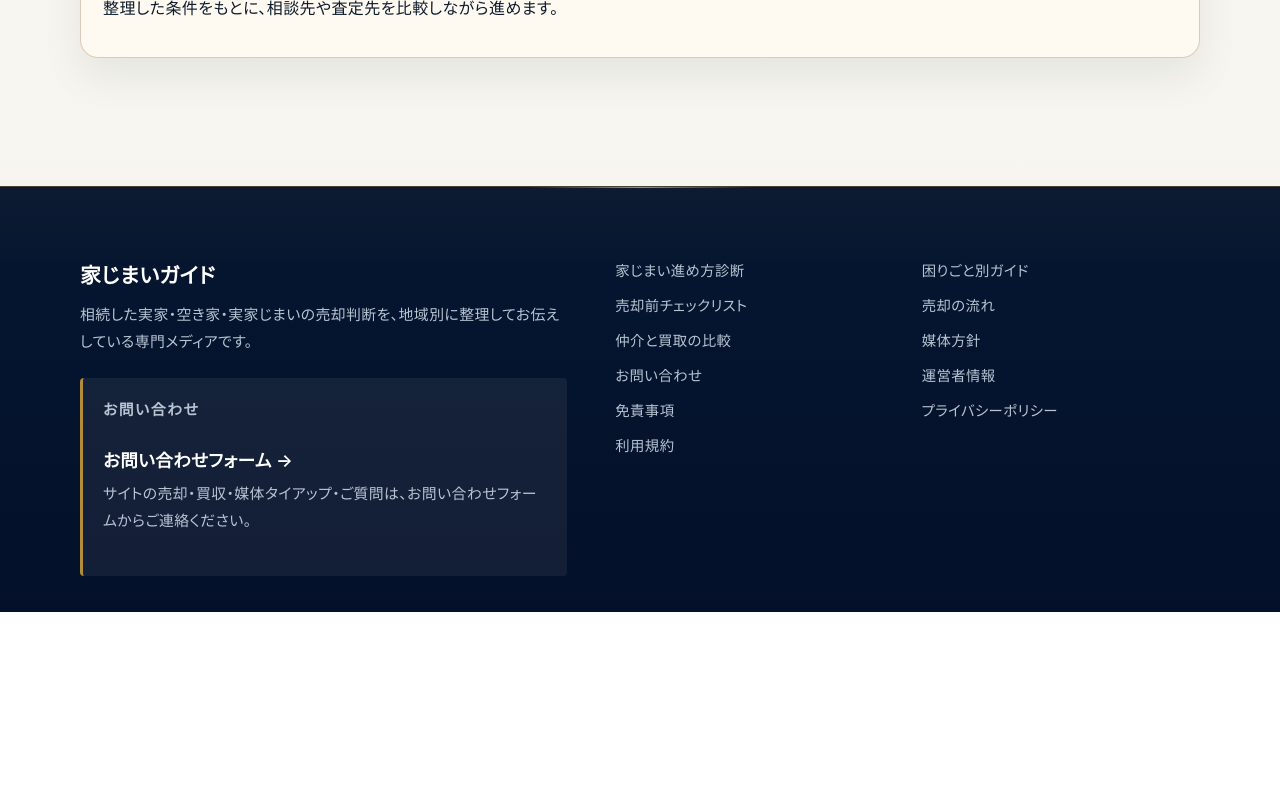
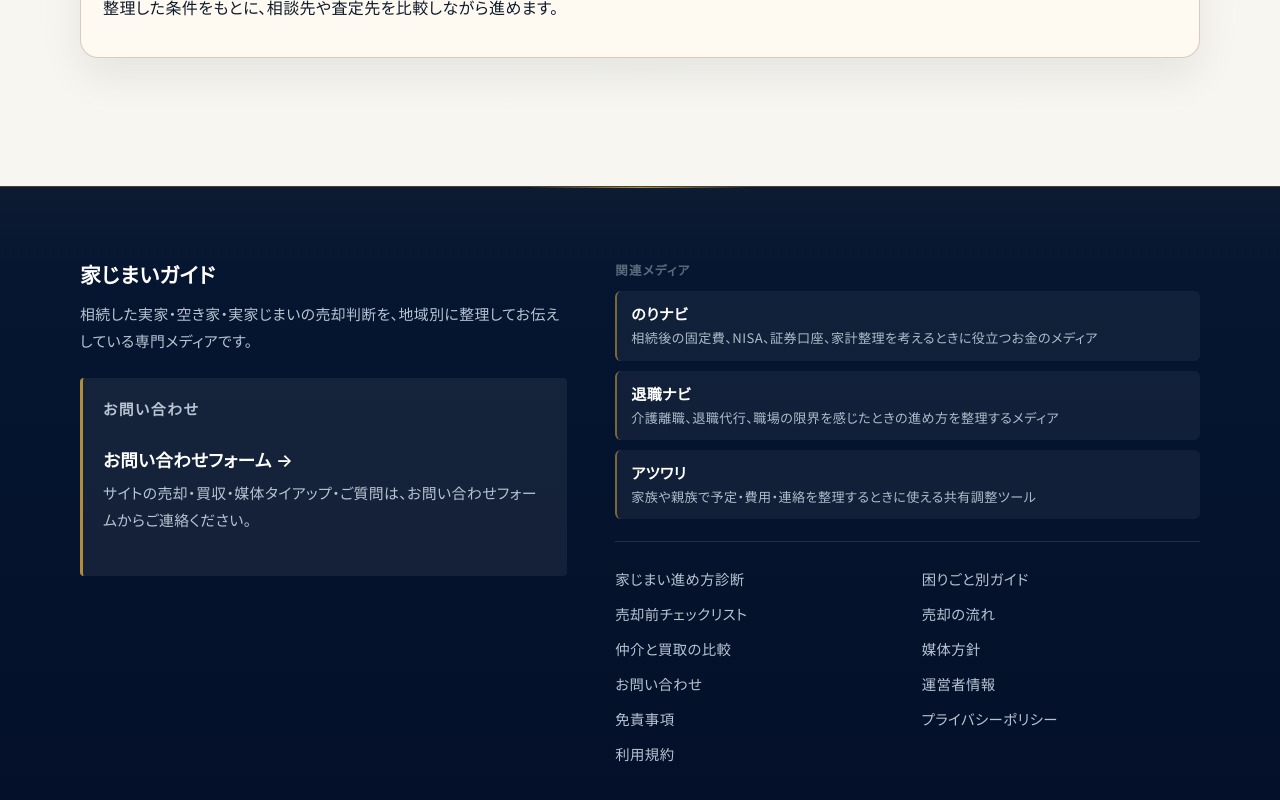
Before and after one commit to affiliateclubs/iejimai-compass, a Next.js app: page /flow in a window 1280 px wide. Shown: the part 1455-2255 px from the top of the page. Before the commit the page ends 2067 px from the top, so only its background shows below. Built offline with nearby package versions, Linux system fonts and the light colour scheme.

Commit message:
Add related media navigation

```diff
--- a/components/Layout.js
+++ b/components/Layout.js
@@ -65,6 +65,15 @@ export default function Layout({
               </div>
             </div>
             <div className="footer-links">
+              <div className="footer-related-media">
+                <p className="footer-related-label">関連メディア</p>
+                {siteConfig.relatedMedia.map((media) => (
+                  <a key={media.href} href={media.href}>
+                    <strong>{media.label}</strong>
+                    <span>{media.description}</span>
+                  </a>
+                ))}
+              </div>
               <Link href="/diagnosis">家じまい進め方診断</Link>
               <Link href="/problems">困りごと別ガイド</Link>
               <Link href="/checklist">売却前チェックリスト</Link>
--- a/data/site.js
+++ b/data/site.js
@@ -15,6 +15,7 @@ export const siteConfig = {
     { href: '/flow', label: '売却の流れ' },
     { href: '/guide/souzoku-jikka-first-step', label: 'まずやること' },
     { href: '/compare/chukai-vs-kaitori', label: '比較する' },
+    { href: '/partners', label: '相談先比較' },
     { href: '/contact', label: 'お問い合わせ' }
   ],
   primaryCta: {
@@ -38,5 +39,22 @@ export const siteConfig = {
       label: '国土地理院 地理院地図',
       href: 'https://maps.gsi.go.jp/'
     }
+  ],
+  relatedMedia: [
+    {
+      href: 'https://norinavi.net/',
+      label: 'のりナビ',
+      description: '相続後の固定費、NISA、証券口座、家計整理を考えるときに役立つお金のメディア'
+    },
+    {
+      href: 'https://taisyokunavi.com/',
+      label: '退職ナビ',
+      description: '介護離職、退職代行、職場の限界を感じたときの進め方を整理するメディア'
+    },
+    {
+      href: 'https://atsuwari.vercel.app/',
+      label: 'アツワリ',
+      description: '家族や親族で予定・費用・連絡を整理するときに使える共有調整ツール'
+    }
   ]
 };
--- a/styles/globals.css
+++ b/styles/globals.css
@@ -1128,6 +1128,43 @@ h3 {
   font-size: 0.9rem;
 }
 
+.footer-related-media {
+  grid-column: 1 / -1;
+  display: grid;
+  gap: 10px;
+  margin-bottom: 12px;
+  padding-bottom: 22px;
+  border-bottom: 1px solid rgba(255, 255, 255, 0.12);
+}
+
+.footer-related-label {
+  margin: 0;
+  color: var(--gold);
+  font-size: 0.78rem;
+  letter-spacing: 0.1em;
+  font-weight: 700;
+}
+
+.footer-related-media a {
+  display: grid;
+  gap: 4px;
+  padding: 12px 14px;
+  border-radius: 6px;
+  background: rgba(255, 255, 255, 0.05);
+  border-left: 2px solid rgba(180, 141, 59, 0.65);
+}
+
+.footer-related-media strong {
+  color: #ffffff;
+  font-size: 0.94rem;
+}
+
+.footer-related-media span {
+  color: #aebcca;
+  font-size: 0.82rem;
+  line-height: 1.55;
+}
+
 .footer-links a {
   color: #b8c4d2;
   text-decoration: none;
```
